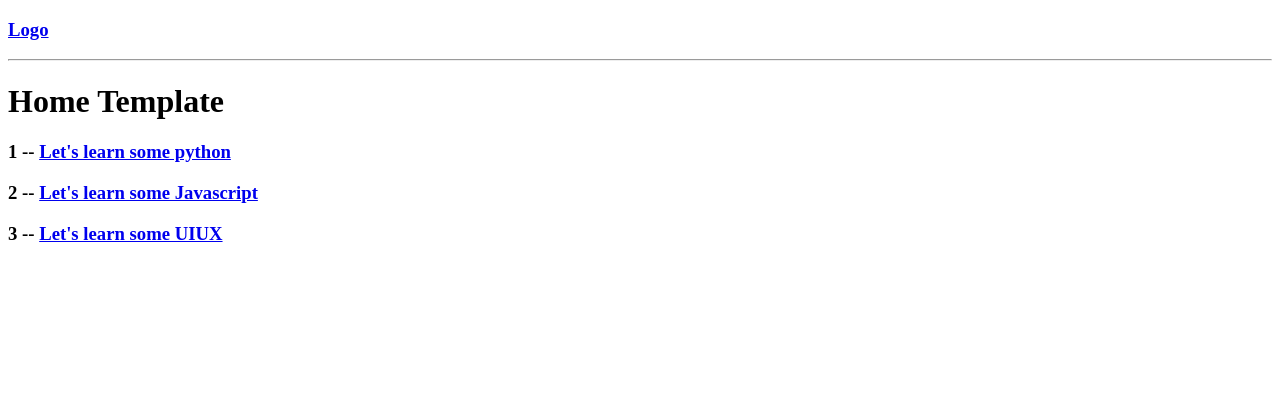
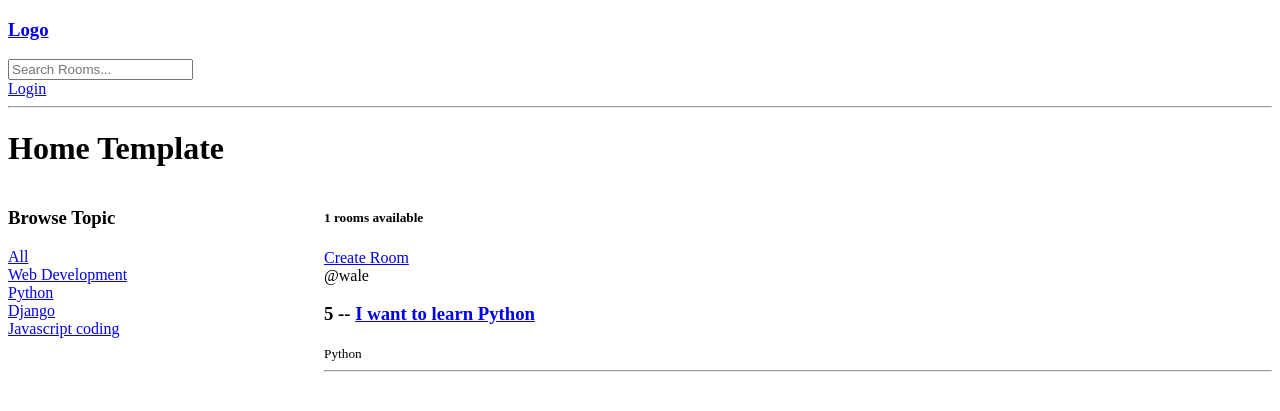
Before and after one commit to smadue/studybud, a Django app: a page that uses templates/main.html in a window 1280 px wide. Shown: the top 411 px of the page. Run offline with Django 4.2, Linux system fonts and the light colour scheme; data comes from the database, SQL or seed files in the repository; both versions use the stored data as it was after the commit.

Commit message:
Pages created

```diff
--- a/base/admin.py
+++ b/base/admin.py
@@ -1,5 +1,7 @@
 from django.contrib import admin
-from .models import Room
+from .models import Room, Topic, Message
 
 # Register your models here.
 admin.site.register(Room)
+admin.site.register(Topic)
+admin.site.register(Message)
--- a/base/models.py
+++ b/base/models.py
@@ -1,15 +1,35 @@
 from django.db import models
+from django.contrib.auth.models import User
 
 # Create your models here.
 
+class Topic(models.Model):
+    name = models.CharField(max_length=200)
+
+    def __str__(self):
+        return self.name
+
 class Room(models.Model):
-    #host =
-    #topic =
+    host = models.ForeignKey(User, on_delete=models.SET_NULL, null=True)
+    topic = models.ForeignKey(Topic, on_delete=models.SET_NULL, null=True)
     name = models.CharField(max_length=200)
     description = models.TextField(null=True, blank=True)
     #participants =
     updated = models.DateTimeField(auto_now=True)
     created = models.DateTimeField(auto_now_add=True)
 
+    class Meta:
+        ordering = ['-updated', '-created']
+
     def __str__(self):
         return self.name
+
+class Message(models.Model):
+    user = models.ForeignKey(User, on_delete=models.CASCADE)
+    room = models.ForeignKey(Room, on_delete=models.CASCADE)
+    body = models.TextField()
+    updated = models.DateTimeField(auto_now=True)
+    created = models.DateTimeField(auto_now_add=True)
+
+    def __str__(self):
+        return self.body[0:50]
--- a/base/templates/base/home.html
+++ b/base/templates/base/home.html
@@ -1,15 +1,44 @@
-{% extends 'main.html' %}
+{% extends 'main.html' %} {% block content %}
+<style>
+    .home-container{
+        display: grid;
+        grid-template-columns: 1fr 3fr;
+    }
+</style>
 
-{% block content %}
 
 <h1>Home Template</h1>
 
-<div>
-    {% for room in rooms %}
+<div class="home-container">
+  <div>
+    <h3>Browse Topic</h3>
+    <div>
+        <a href="{% url 'home' %}">All</a>
+    </div>
+    {% for topic in topics %}
         <div>
-            <h3>{{room.id}} -- <a href="{% url 'room' room.id %}">{{room.name}}</a></h3>
+            <a href="{% url 'home' %}?q={{topic.name}}">{{topic.name}}</a>
         </div>
     {% endfor %}
+  </div>
+  <div>
+    <h5>{{room_count}} rooms available</h5>
+    <a href="{% url 'create-room' %}">Create Room</a>
+    {% for room in rooms %}
+    <div>
+      {% if request.user == user.host %}
+      <a href="{% url 'update-room' room.id %}">Edit</a>
+      <a href="{% url 'delete-room' room.id %}">Delete</a>
+      {% endif %}
+      <span>@{{ room.host.username }}</span>
+      <h3>
+        {{room.id}} -- <a href="{% url 'room' room.id %}">{{room.name}}</a>
+      </h3>
+      <small>{{ room.topic.name }}</small>
+      <hr />
+    </div>
+    {% endfor %}
+  </div>
 </div>
 
 {% endblock %}
--- a/base/templates/base/room.html
+++ b/base/templates/base/room.html
@@ -1,5 +1,3 @@
-{% extends 'main.html' %}
-
-{% block content %}
+{% extends 'main.html' %} {% block content %}
 <h1>{{ room.name }}</h1>
 {% endblock %}
--- a/base/urls.py
+++ b/base/urls.py
@@ -2,6 +2,12 @@ from django.urls import path
 from . import views
 
 urlpatterns = [
+    path('login/', views.loginPage, name="login"),
+    path('logout/', views.logoutUser, name="logout"),
+    path('register/', views.registerPage, name="register"),
     path('', views.home, name="home"),
     path('room/<str:pk>/', views.room, name="room"),
+    path('create-room/', views.createRoom, name="create-room"),
+    path('update-room/<str:pk>/', views.updateRoom, name="update-room"),
+    path('delete-room/<str:pk>/', views.deleteRoom, name="delete-room"),
 ]
--- a/base/views.py
+++ b/base/views.py
@@ -1,22 +1,127 @@
-from django.shortcuts import render
+from django.shortcuts import render, redirect
 from django.http import HttpResponse
+from django.contrib import messages
+from django.contrib.auth.decorators import login_required
+from django.contrib.auth.models import User
+from django.db.models import Q
+from django.http import HttpResponse
+from django.contrib.auth import authenticate, login, logout
+from django.contrib.auth.forms import UserCreationForm
+from .models import Room, Topic
+from .forms import RoomForm
 
 # Create your views here.
 
-rooms = [
-    {'id':1, 'name': 'Let\'s learn some python'},
-    {'id':2, 'name': 'Let\'s learn some Javascript'},
-    {'id':3, 'name': 'Let\'s learn some UIUX'},
-]
+# rooms = [
+#     {'id':1, 'name': 'Let\'s learn some python'},
+#     {'id':2, 'name': 'Let\'s learn some Javascript'},
+#     {'id':3, 'name': 'Let\'s learn some UIUX'},
+# ]
+
+def loginPage(request):
+    page = 'login'
+
+    if request.user.is_authenticated:
+        return redirect('home')
+
+    if request.method == 'POST':
+        username = request.POST.get('username').lower()
+        password = request.POST.get('password')
+
+        try:
+            user = User.objects.get(username=username)
+        except:
+            messages.error(request, 'User does not exist')
+
+        user = authenticate(request, username=username, password=password)
+
+        if user is not None:
+            login(request, user)
+            return redirect('home')
+        else:
+            messages.error(request, 'Username OR Password does not exist')
+
+    context = {'page': page}
+    return render(request, 'base/login_register.html', context)
+
+def logoutUser(request):
+    logout(request)
+    return redirect('home')
+
+def registerPage(request):
+    form = UserCreationForm()
+
+    if request.method == 'POST':
+        form = UserCreationForm(request.POST)
+        if form.is_valid():
+            user = form.save(commit=False)
+            user.username = user.username.lower()
+            user.save()
+            login(request, user)
+            return redirect('home')
+        else:
+            messages.error(request, 'An error occurred during registration')
+
+    context = {'form': form}
+    return render(request, 'base/login_register.html', context)
 
 def home(request):
-    context = {'rooms': rooms}
+    q = request.GET.get('q') if request.GET.get('q') != None else ''
+    rooms = Room.objects.filter(
+        Q(topic__name__icontains=q) |
+        Q(name__icontains=q) |
+        Q(description__icontains=q)
+        )
+    topics = Topic.objects.all()
+    room_count = rooms.count()
+    context = {'rooms': rooms, 'topics' :topics, 'room_count': room_count}
     return render(request, 'base/home.html', context)
 
 def room(request, pk):
-    room = None
-    for i in rooms:
-        if i['id'] == int(pk):
-            room = i
+    room = Room.objects.get(id=pk)
     context = {'room': room}
     return render(request, 'base/room.html', context)
+
+@login_required(login_url='login')
+def createRoom(request):
+    form = RoomForm()
+
+    if request.method == 'POST':
+        form = RoomForm(request.POST)
+        if form.is_valid():
+            form.save()
+            return redirect('home')
+
+    context = {'form': form}
+    return render(request, 'base/room_form.html', context)
+
+@login_required(login_url='login')
+def updateRoom(request, pk):
+    room = Room.objects.get(id=pk)
+    form = RoomForm(instance=room)
+
+    if request.user != room.host:
+        return HttpResponse('You\'re not permitted to be here!!!')
+
+    if request.method == 'POST':
+        form = RoomForm(request.POST, instance=room)
+        if form.is_valid:
+            form.save()
+            return redirect('home')
+
+    context = {'form': form}
+    return render(request, 'base/room_form.html', context)
+
+@login_required(login_url='login')
+def deleteRoom(request, pk):
+    room = Room.objects.get(id=pk)
+
+    if request.user != room.host:
+        return HttpResponse('You\'re not permitted to be here!!!')
+
+    if request.method == 'POST':
+        room.delete()
+        return redirect('home')
+
+    context = {'obj': room}
+    return render(request, 'base/delete.html', context)
--- a/templates/main.html
+++ b/templates/main.html
@@ -7,8 +7,16 @@
 </head>
 <body>
     {% include 'navbar.html' %}
+
+    {% if messages %}
+    <ul class="messages">
+        {% for message in messages %}
+        <li>{{ message }}</li>
+        {% endfor %}
+    </ul>
+    {% endif %}
+
     {% block content %}
-
     {% endblock %}
 </body>
 </html>
--- a/templates/navbar.html
+++ b/templates/navbar.html
@@ -1,3 +1,16 @@
-<a href="/"><h3>Logo</h3></a>
+<a href="/">
+  <h3>Logo</h3>
+</a>
 
-<hr>
+<form method="GET" action="{% url 'home' %}">
+  <input type="text" name="q" placeholder="Search Rooms..." />
+</form>
+
+{% if request.user.is_authenticated %}
+<p>Hello {{request.user}}</p>
+<a href="{% url 'logout' %}">Logout</a>
+{% else %}
+<a href="{% url 'login' %}">Login</a>
+{% endif %}
+
+<hr />
```
Also changed, not shown: base/forms.py (added, +8 -0 lines), base/templates/base/delete.html (added, +12 -0 lines), base/templates/base/login_register.html (added, +39 -0 lines), base/templates/base/room_form.html (added, +10 -0 lines), base/migrations/0002_topic_room_host_message_room_topic.py (added), db.sqlite3.
